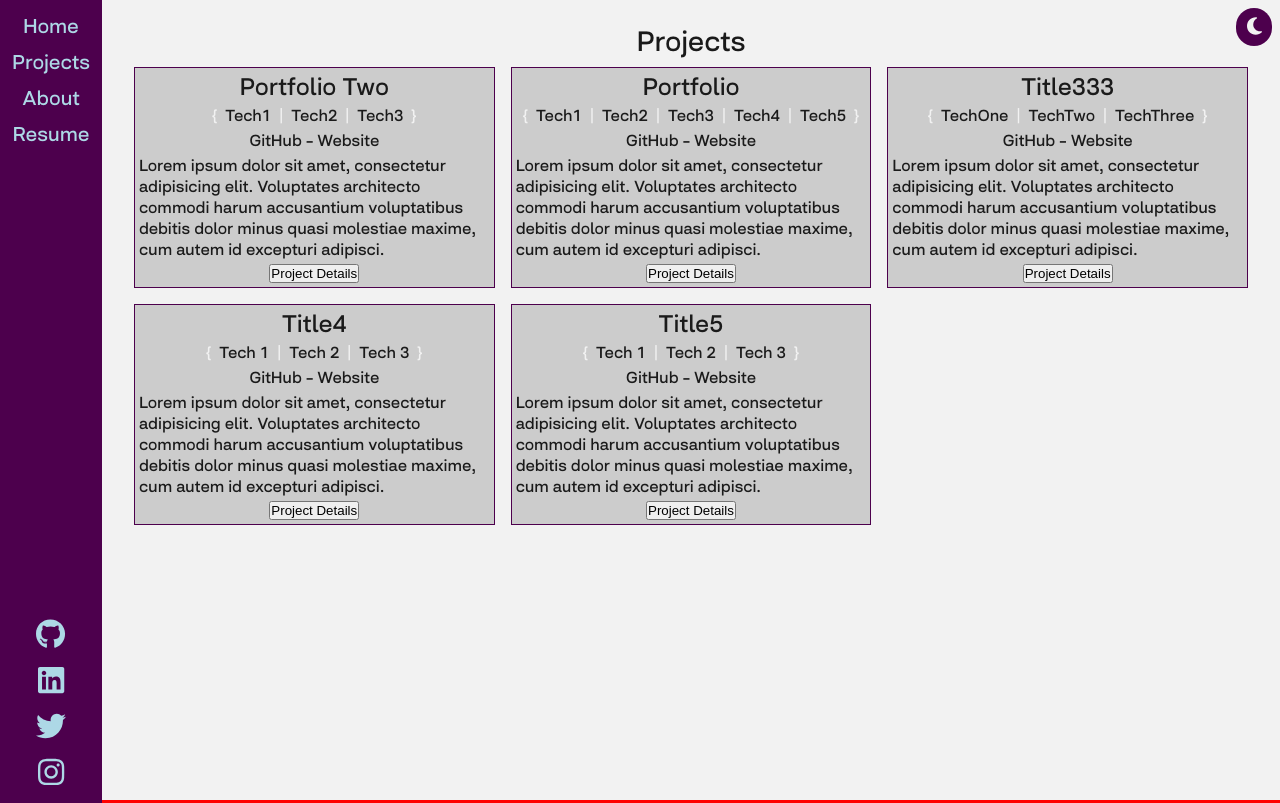
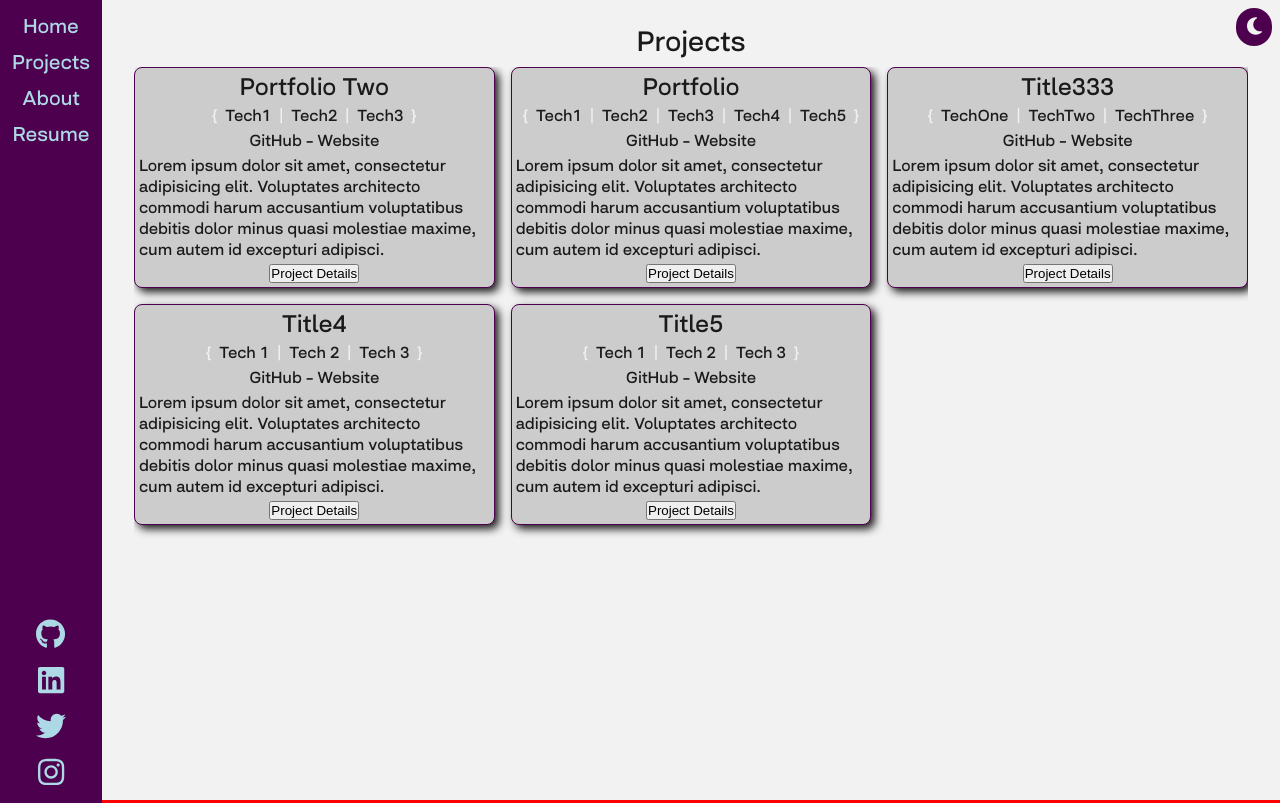
Before and after one commit to franco-ortega/portfolio-two, a Next.js app: page /projects in a window 1280 px wide. Built offline with nearby package versions, Linux system fonts and the light colour scheme.

Commit message:
create external styling for Project

```diff
--- a/components/projects/Project.module.scss
+++ b/components/projects/Project.module.scss
@@ -3,7 +3,10 @@
 .Project {
   background-color: var(--bg-color-page);
   border: 0.1rem solid var(--bg-color-nav);
-  // max-width: 30rem;
+  border-radius: 0.5rem;
+  box-shadow: 0.25rem 0.25rem 0.5rem var(--text-color-page);
+
+  max-width: 30rem;
   padding: 0.25rem;
 
   margin-inline: auto;
```
